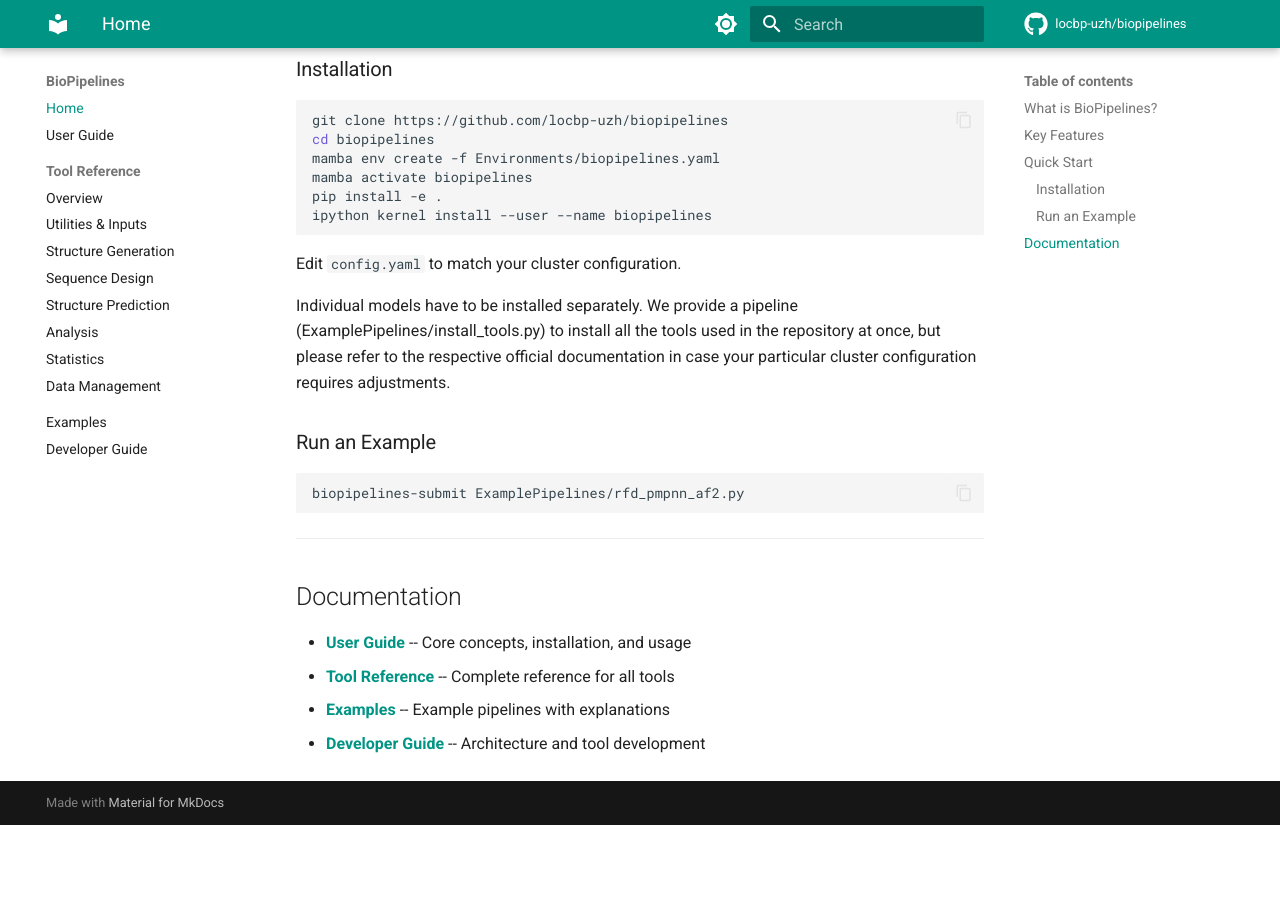
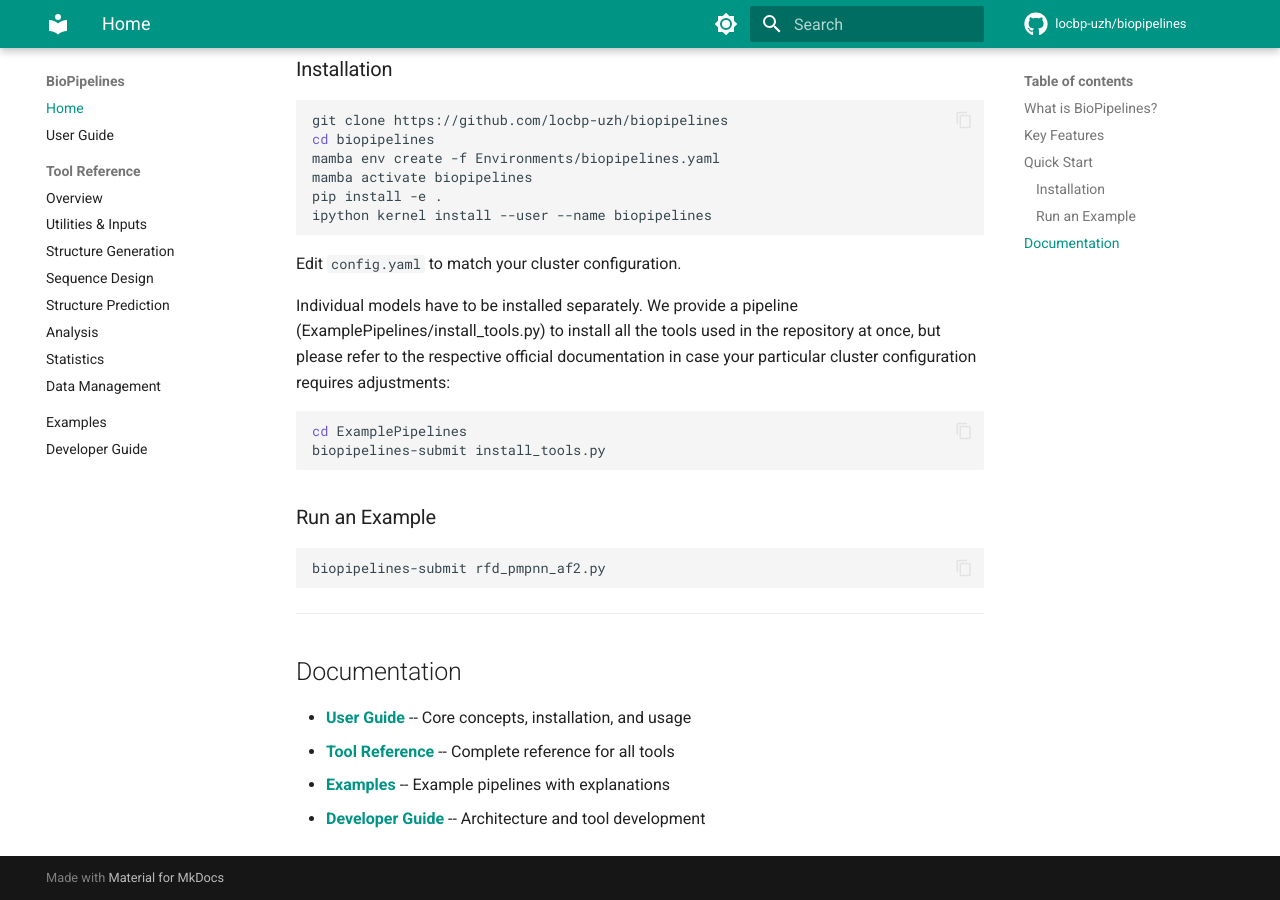
Before and after one commit to locbp-uzh/biopipelines, an MkDocs documentation site: the page built from Docs/index.md, in a window 1280 px wide and 900 px high, scrolled down 1266 px. Built offline with MkDocs 1.6.1 and Material for MkDocs 9.7.7, drawn with Linux system fonts in a browser that asks for light colours; comment, search, counter and statistics services are not loaded; before the commit the page ends 2091 px from its top, so only the background shows below that.

Commit message:
install tools better seen in index

````diff
--- a/Docs/index.md
+++ b/Docs/index.md
@@ -58,12 +58,17 @@ ipython kernel install --user --name biopipelines
 
 Edit `config.yaml` to match your cluster configuration.
 
-Individual models have to be installed separately. We provide a pipeline (ExamplePipelines/install_tools.py) to install all the tools used in the repository at once, but please refer to the respective official documentation in case your particular cluster configuration requires adjustments.
+Individual models have to be installed separately. We provide a pipeline (ExamplePipelines/install_tools.py) to install all the tools used in the repository at once, but please refer to the respective official documentation in case your particular cluster configuration requires adjustments:
+
+```bash
+cd ExamplePipelines
+biopipelines-submit install_tools.py
+```
 
 ### Run an Example
 
 ```bash
-biopipelines-submit ExamplePipelines/rfd_pmpnn_af2.py
+biopipelines-submit rfd_pmpnn_af2.py
 ```
 
 ---
````
